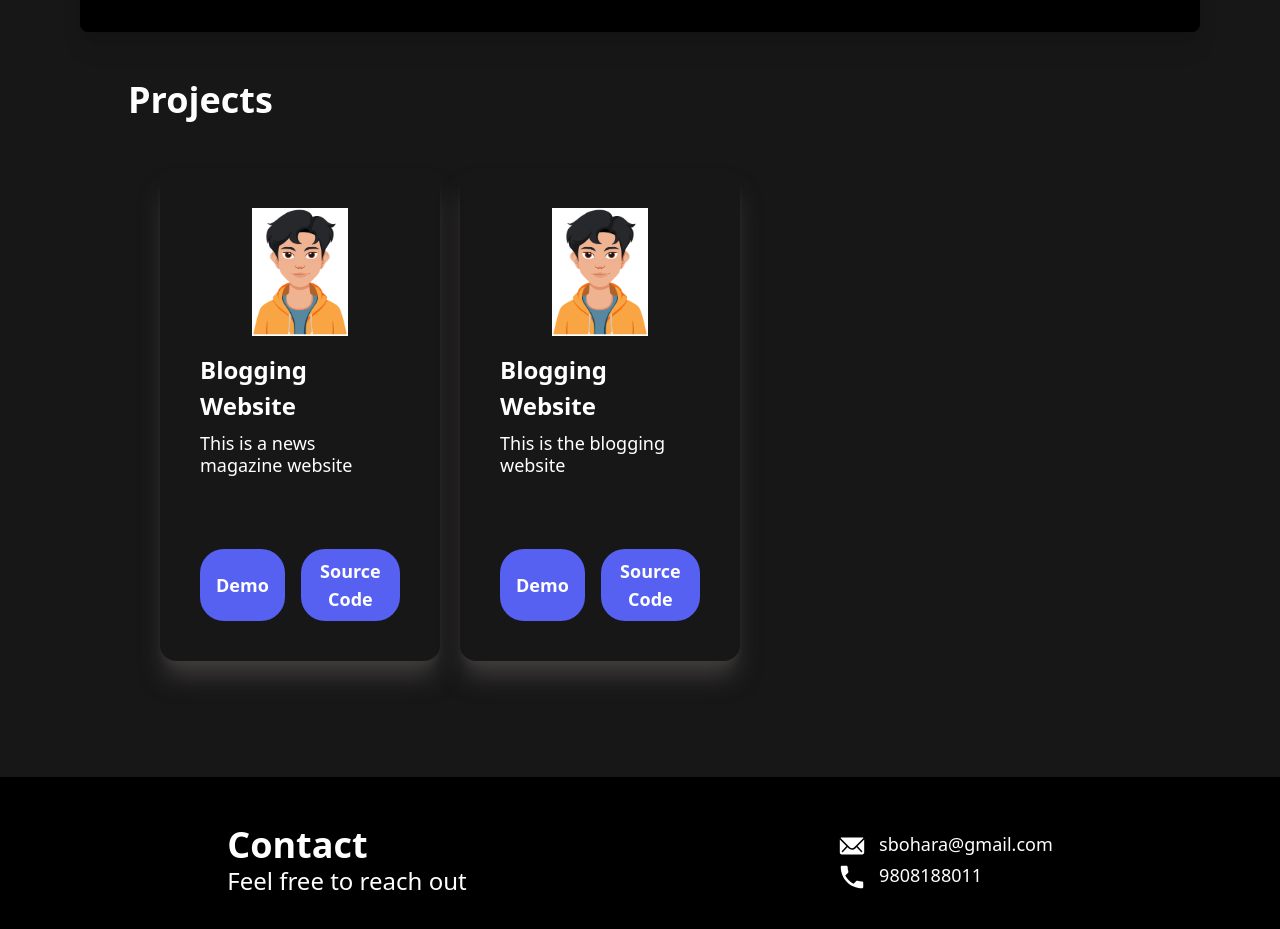
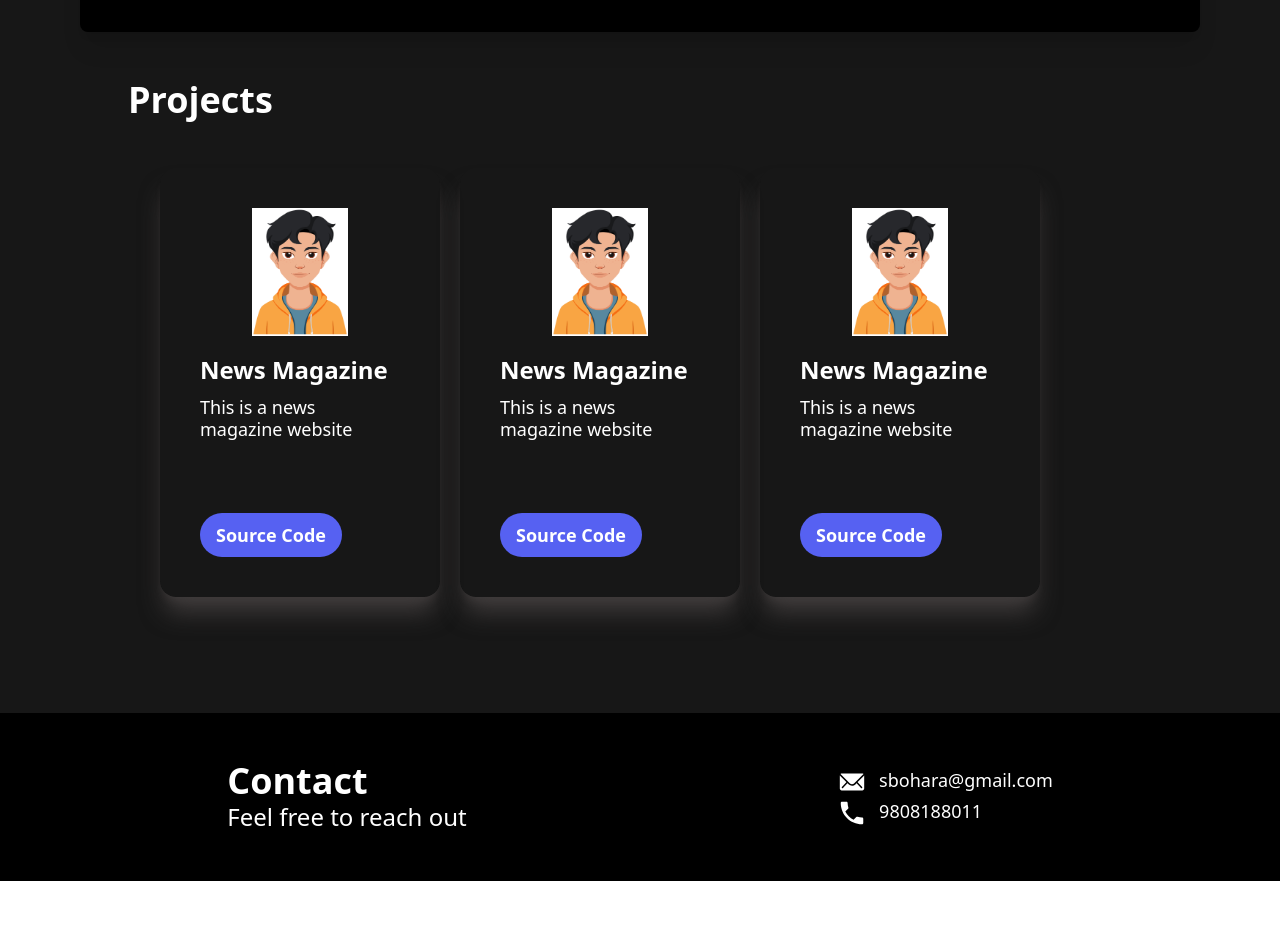
Before and after one commit to Sant7611/portfolio, a React (Vite) app in the folder portfolio-site/: page / in a window 1280 px wide. Shown: the part 1080-2009 px from the top of the page. After the commit the page ends 1961 px from the top, so only its background shows below. Built offline with nearby package versions, Linux system fonts and the light colour scheme.

Commit message:
some refactos

```diff
--- a/portfolio-site/src/components/Projects/ProjectCard.jsx
+++ b/portfolio-site/src/components/Projects/ProjectCard.jsx
@@ -2,7 +2,7 @@ import React from 'react'
 import avatar from "../../assets/avatar-prof.jpg";
 
 
-const ProjectCard = ({title, main}) => {
+const ProjectCard = ({title, main, source}) => {
   return (
     <div className='p-3 md:p-6 mb-5 flex flex-col md:w-70 md:h-auto w-64 h-80   bg-[#01010100] shadow-xl shadow-[#3f3b3b] rounded-2xl ' >
         <img src={avatar} alt="" className="p-4 w-full h-40 object-contain rounded-2xl" />
@@ -10,9 +10,8 @@ const ProjectCard = ({title, main}) => {
             {title}
         </h3>
         <p className="px-4 text-sm md:text-lg leading-tight py-2 ">{main}</p>
-        <div className="mt-2 p-2 md:p-4 flex gap-2 md:gap-4 ">
-            <button className='md:mt-10 text-white py-2 px-3 text-sm md:text-lg md:py-2 md:px-4 hover:opacity-85 duration-300  hover:scale-105 font-semibold rounded-3xl bg-primary ' >Demo</button>
-            <button className='md:mt-10 text-white py-2 px-3 text-sm md:text-lg md:py-2 md:px-4 hover:opacity-85 duration-300  hover:scale-105 font-semibold rounded-3xl bg-primary ' >Source Code</button>
+        <div className="mt-2 p-2 md:p-4 flex gap-2 md:gap-4 w-full">
+            <a href={source} className='md:mt-10 text-white py-2 px-3 text-sm md:text-lg md:py-2 md:px-4 hover:opacity-85 duration-300  hover:scale-105 font-semibold rounded-3xl bg-primary ' >Source Code</a>
         </div>
     </div>
   )
--- a/portfolio-site/src/components/Projects/Projects.jsx
+++ b/portfolio-site/src/components/Projects/Projects.jsx
@@ -6,19 +6,16 @@ const Projects = () => {
     {
       title: "News Magazine",
       main: "This is a news magazine website",
-      demo: "",
       source: "https://github.com/Sant7611/news",
     },
     {
       title: "News Magazine",
       main: "This is a news magazine website",
-      demo: "",
       source: "https://github.com/Sant7611/Project",
     },
     {
       title: "News Magazine",
       main: "This is a news magazine website",
-      demo: "",
       source: "https://github.com/Sant7611/portfolio/tree/main/portfolio-site",
     },
   ];
@@ -26,14 +23,10 @@ const Projects = () => {
   <section id="projects" className="scroll-mt-20 md:mx-20 p-10 md:p-12 text-white">
       <h1 className="text-2xl md:text-4xl text-white font-bold ">Projects</h1>
       <div className="py-12 px-8 flex flex-wrap gap-5 ">
-        <ProjectCard
-          title="Blogging Website"
-          main="This is a news magazine website"
-        />
-        <ProjectCard
-          title="Blogging Website"
-          main="This is the blogging website"
-        />
+        {projects.map((project, index)=>{
+          return <ProjectCard key={index} title={project.title} main={project.main} source={project.source} />
+        })}
+
       </div>
     </section>
   );
```
